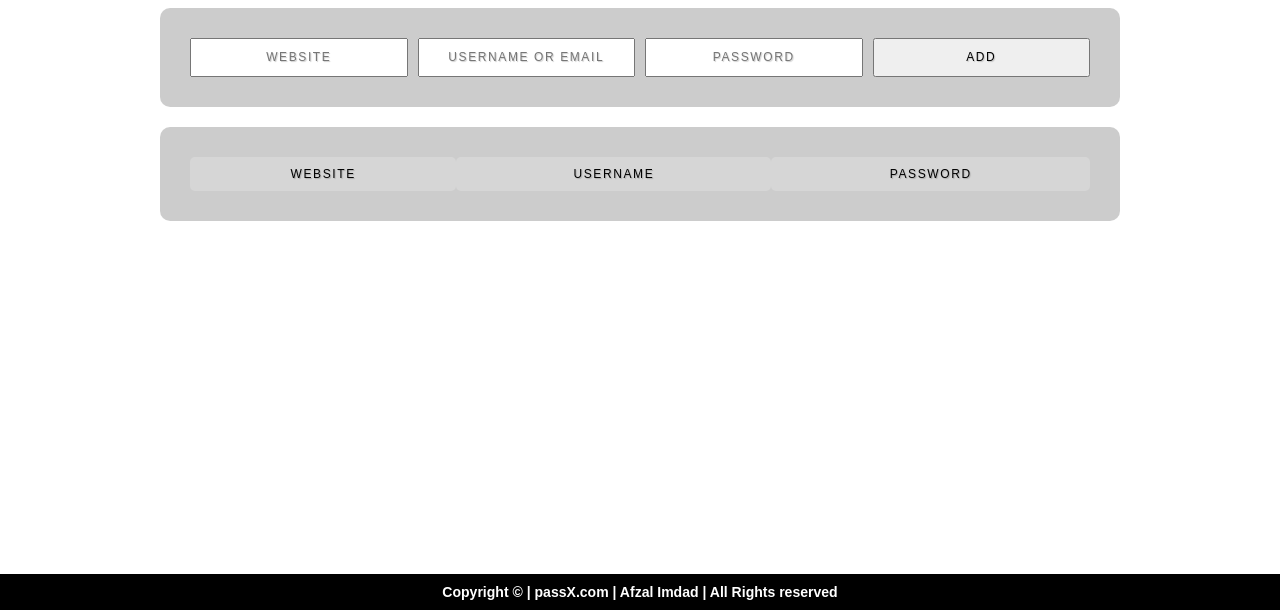
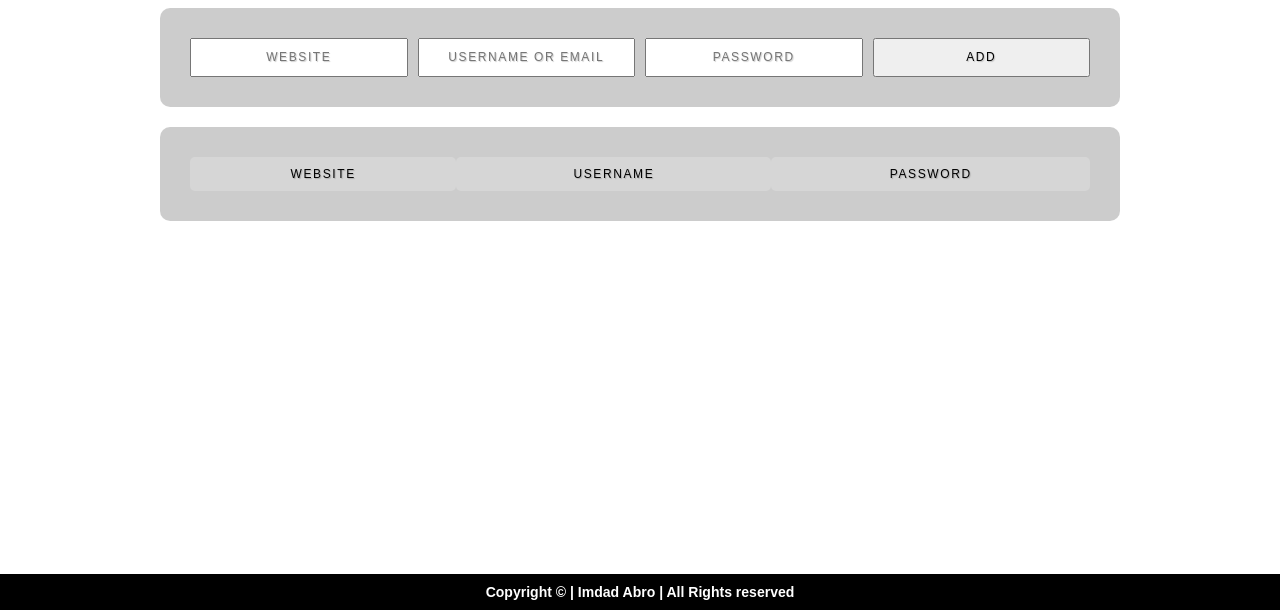
Before and after one commit to imdadabro027/password-manager, a plain HTML site: page index.html in a window 1280 px wide. Shown: the part 190-800 px from the top of the page. Drawn offline with Linux system fonts and the light colour scheme.

Commit message:
first commit

```diff
--- a/index.html
+++ b/index.html
@@ -57,7 +57,7 @@
     <!-- Main Ends -->
     <!-- Footer Starts -->
     <footer>
-      <h3>Copyright &copy; | passX.com | Afzal Imdad | All Rights reserved</h3>
+      <h3>Copyright &copy; | Imdad Abro | All Rights reserved</h3>
     </footer>
     <!-- Footer Ends -->
 
```
